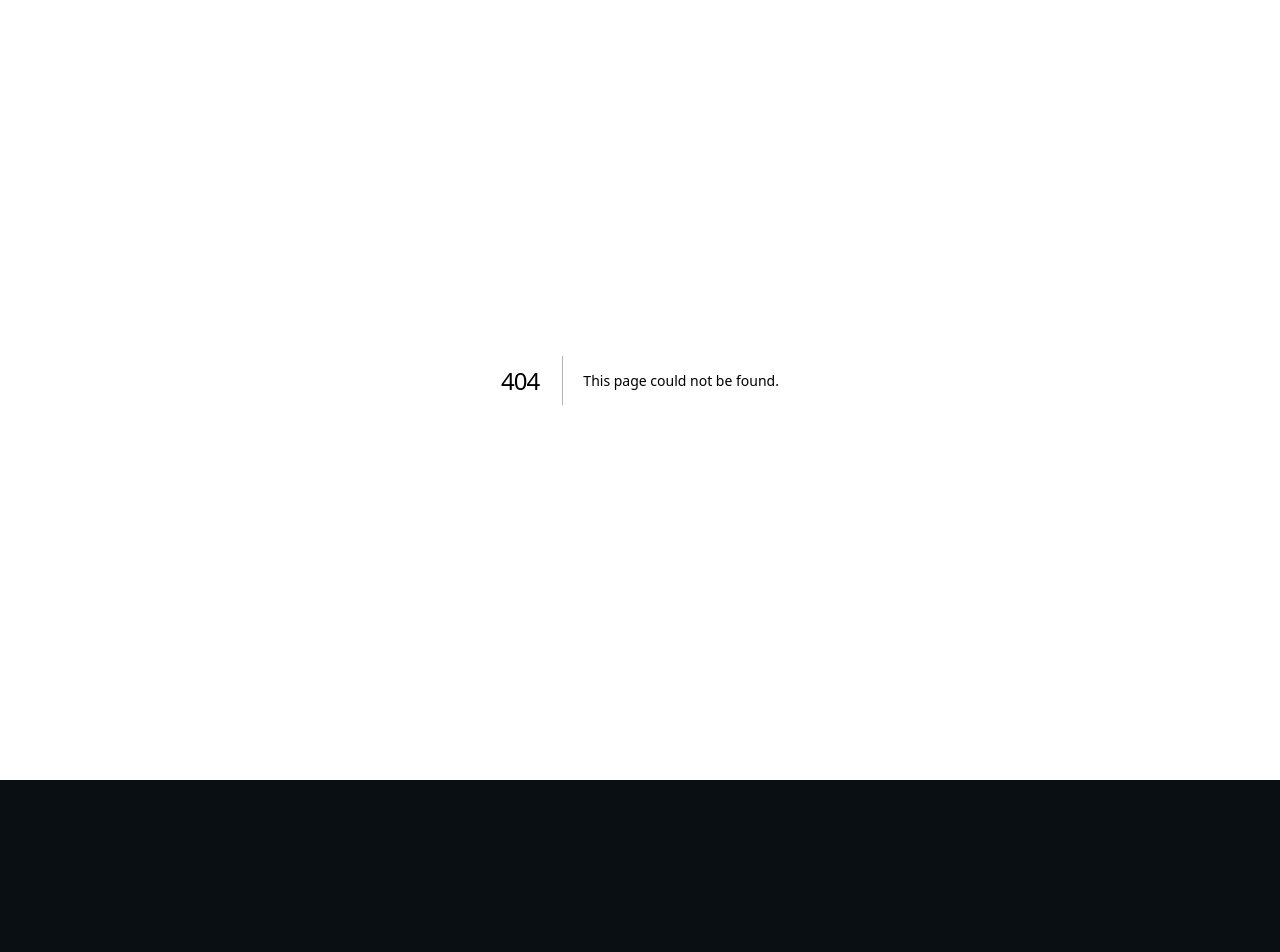
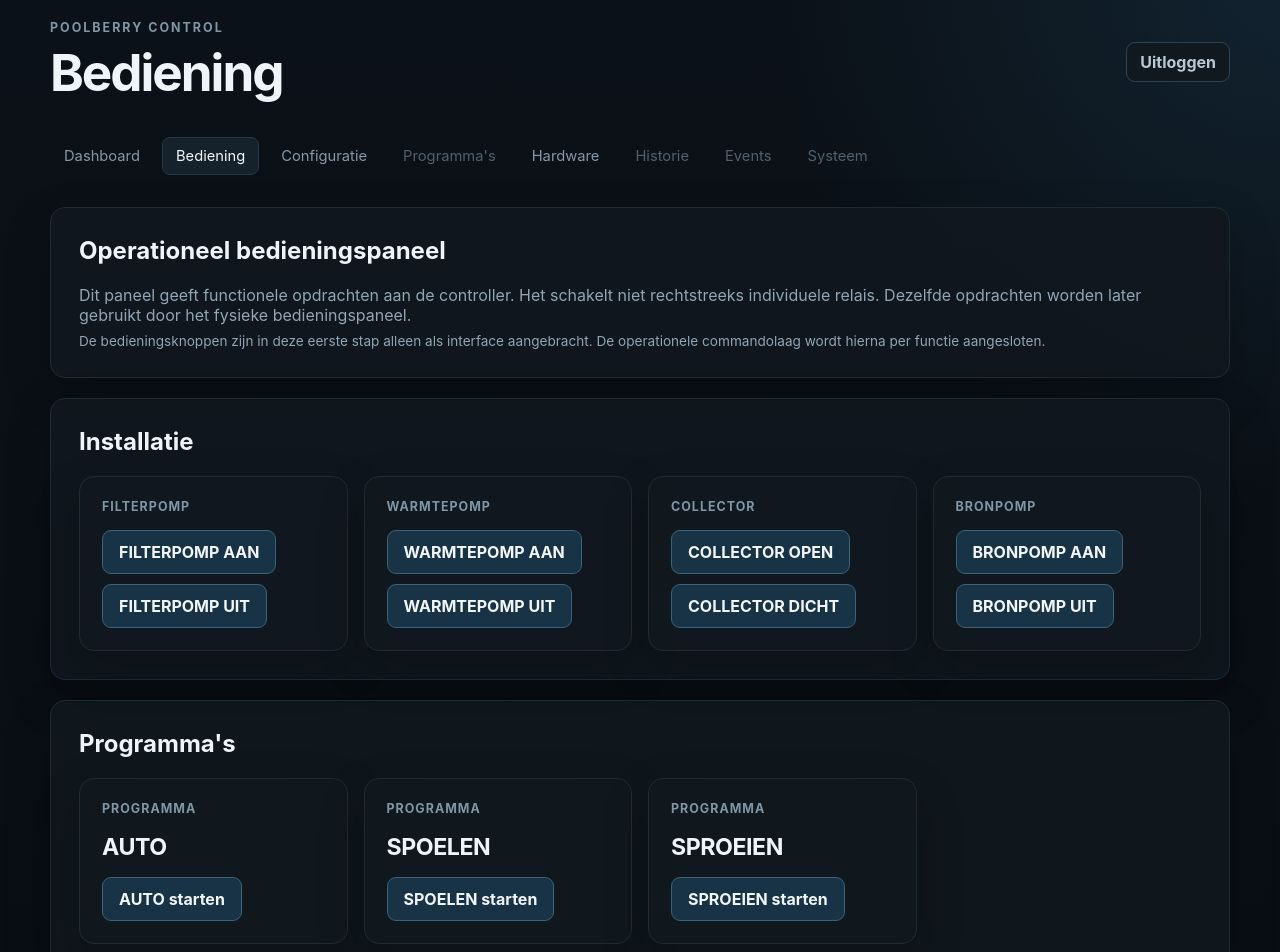
Before and after one commit to ambupilot/poolberry-controller, a Next.js app in the folder web/: page /control in a window 1280 px wide. Before the commit this address had no page. Shown: the part 20-972 px from the top of the page. Before the commit the page ends 800 px from the top, so only its background shows below. Built offline with nearby package versions, Linux system fonts and the light colour scheme.

Commit message:
Add VPS operational control panel shell

```diff
--- /dev/null
+++ b/web/app/control/page.tsx
@@ -0,0 +1,74 @@
+import Link from "next/link";
+
+const commands = [
+  { group: "Filterpomp", items: ["FILTERPOMP AAN", "FILTERPOMP UIT"] },
+  { group: "Warmtepomp", items: ["WARMTEPOMP AAN", "WARMTEPOMP UIT"] },
+  { group: "Collector", items: ["COLLECTOR OPEN", "COLLECTOR DICHT"] },
+  { group: "Bronpomp", items: ["BRONPOMP AAN", "BRONPOMP UIT"] },
+];
+
+const programs = ["AUTO", "SPOELEN", "SPROEIEN"];
+
+export default function ControlPage() {
+  return (
+    <main className="shell">
+      <header className="topbar">
+        <div><p className="eyebrow">PoolBerry Control</p><h1>Bediening</h1></div>
+        <div className="topbarActions">
+          <form method="post" action="/auth/logout"><button type="submit" className="logoutButton">Uitloggen</button></form>
+        </div>
+      </header>
+
+      <nav className="tabs" aria-label="PoolBerry secties">
+        <Link className="tab" href="/">Dashboard</Link>
+        <Link className="tab active" href="/control">Bediening</Link>
+        <Link className="tab" href="/configuration">Configuratie</Link>
+        <span className="tab disabled">Programma&apos;s</span>
+        <Link className="tab" href="/hardware">Hardware</Link>
+        <span className="tab disabled">Historie</span>
+        <span className="tab disabled">Events</span>
+        <span className="tab disabled">Systeem</span>
+      </nav>
+
+      <section className="panel">
+        <h2>Operationeel bedieningspaneel</h2>
+        <p>Dit paneel geeft functionele opdrachten aan de controller. Het schakelt niet rechtstreeks individuele relais. Dezelfde opdrachten worden later gebruikt door het fysieke bedieningspaneel.</p>
+        <p className="cardMeta">De bedieningsknoppen zijn in deze eerste stap alleen als interface aangebracht. De operationele commandolaag wordt hierna per functie aangesloten.</p>
+      </section>
+
+      <section className="panel">
+        <h2>Installatie</h2>
+        <div className="grid">
+          {commands.map((group) => (
+            <article className="card" key={group.group}>
+              <div className="cardLabel">{group.group}</div>
+              <div style={{ display: "grid", gap: 10, marginTop: 16 }}>
+                {group.items.map((command) => <button key={command} type="button" className="primaryButton" disabled>{command}</button>)}
+              </div>
+            </article>
+          ))}
+        </div>
+      </section>
+
+      <section className="panel">
+        <h2>Programma&apos;s</h2>
+        <div className="grid">
+          {programs.map((program) => (
+            <article className="card" key={program}>
+              <div className="cardLabel">Programma</div>
+              <div className="cardValue">{program}</div>
+              <button type="button" className="primaryButton" style={{ marginTop: 16 }} disabled>{program} starten</button>
+            </article>
+          ))}
+        </div>
+      </section>
+
+      <section className="panel warning">
+        <h2>STOP</h2>
+        <p>STOP schakelt alle acht relais via het bestaande centrale STOP-command uit. Deze functie blijft onafhankelijk van de normale operationele opdrachten beschikbaar.</p>
+        <p className="cardMeta">De STOP-knop wordt in de volgende stap aangesloten op dezelfde softwarematige STOP-functie die al op Hardware / Manual wordt gebruikt.</p>
+        <button type="button" className="primaryButton" style={{ marginTop: 12 }} disabled>STOP · alle relais UIT</button>
+      </section>
+    </main>
+  );
+}
```
